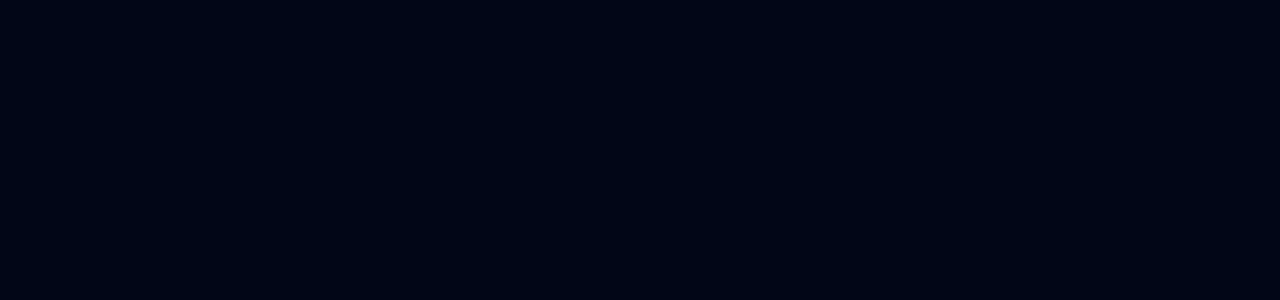
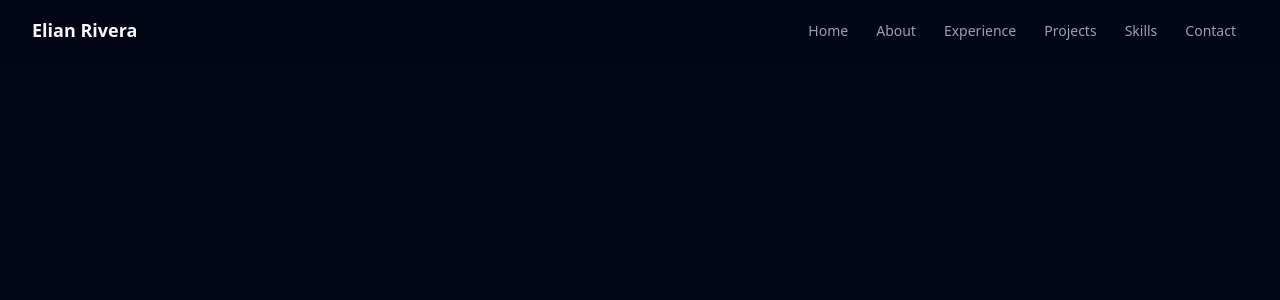
Before and after one commit to aZian10/portfolio, a React app: page / in a window 1280 px wide. Shown: the top 300 px of the page. Built offline with nearby package versions, Linux system fonts and the light colour scheme; the HTML template or start-up script is replaced by a standard one.

Commit message:
feat(navbar): add active navigation state

```diff
--- a/src/components/layout/Navbar/Navbar.jsx
+++ b/src/components/layout/Navbar/Navbar.jsx
@@ -1,3 +1,113 @@
+import { useState, useCallback } from 'react'
+import { navigation } from '../../../constants/navigation.js'
+import useActiveSection from '../../../hooks/useActiveSection.js'
+
 export default function Navbar() {
-  return null
+  const [isMobileMenuOpen, setIsMobileMenuOpen] = useState(false)
+  const sectionIds = navigation.map((item) => item.id)
+  const activeId = useActiveSection(sectionIds)
+
+  const toggleMobileMenu = useCallback(() => {
+    setIsMobileMenuOpen((prev) => !prev)
+  }, [])
+
+  const closeMobileMenu = useCallback(() => {
+    setIsMobileMenuOpen(false)
+  }, [])
+
+  return (
+    <nav
+      className="fixed top-0 left-0 z-50 w-full bg-surface-950/80 backdrop-blur-sm"
+      aria-label="Main navigation"
+    >
+      <div className="mx-auto flex max-w-container items-center justify-between px-4 py-3 sm:px-6 sm:py-4 lg:px-8">
+        <a
+          href="#hero"
+          className="text-lg font-bold text-surface-50 transition-colors duration-300 hover:text-sky-400"
+        >
+          Elian Rivera
+        </a>
+
+        <ul className="hidden items-center gap-1 md:flex" role="list">
+          {navigation.map(({ id, label }) => {
+            const isActive = activeId === id
+
+            return (
+              <li key={id}>
+                <a
+                  href={`#${id}`}
+                  aria-current={isActive ? 'page' : undefined}
+                  className={`relative px-3 py-2 text-sm transition-colors duration-300 ${
+                    isActive
+                      ? 'font-semibold text-sky-400'
+                      : 'font-normal text-surface-400 hover:text-surface-50'
+                  }`}
+                >
+                  {label}
+                  {isActive && (
+                    <span className="absolute bottom-0 left-3 right-3 h-0.5 rounded-full bg-sky-400" />
+                  )}
+                </a>
+              </li>
+            )
+          })}
+        </ul>
+
+        <button
+          type="button"
+          onClick={toggleMobileMenu}
+          className="flex flex-col gap-1.5 p-2 md:hidden"
+          aria-expanded={isMobileMenuOpen}
+          aria-controls="mobile-menu"
+          aria-label={isMobileMenuOpen ? 'Close menu' : 'Open menu'}
+        >
+          <span
+            className={`block h-0.5 w-6 rounded bg-surface-100 transition-all duration-300 ${
+              isMobileMenuOpen ? 'translate-y-2 rotate-45' : ''
+            }`}
+          />
+          <span
+            className={`block h-0.5 w-6 rounded bg-surface-100 transition-all duration-300 ${
+              isMobileMenuOpen ? 'opacity-0' : ''
+            }`}
+          />
+          <span
+            className={`block h-0.5 w-6 rounded bg-surface-100 transition-all duration-300 ${
+              isMobileMenuOpen ? '-translate-y-2 -rotate-45' : ''
+            }`}
+          />
+        </button>
+      </div>
+
+      <div
+        id="mobile-menu"
+        className={`overflow-hidden transition-all duration-300 md:hidden ${
+          isMobileMenuOpen ? 'max-h-80' : 'max-h-0'
+        }`}
+      >
+        <ul className="flex flex-col gap-1 px-4 pb-4" role="list">
+          {navigation.map(({ id, label }) => {
+            const isActive = activeId === id
+
+            return (
+              <li key={id}>
+                <a
+                  href={`#${id}`}
+                  aria-current={isActive ? 'page' : undefined}
+                  onClick={closeMobileMenu}
+                  className={`block rounded px-3 py-2 text-sm transition-colors duration-300 ${
+                    isActive
+                      ? 'bg-surface-800 font-semibold text-sky-400'
+                      : 'font-normal text-surface-400 hover:bg-surface-800/50 hover:text-surface-50'
+                  }`}
+                >
+                  {label}
+                </a>
+              </li>
+            )
+          })}
+        </ul>
+      </div>
+    </nav>
+  )
 }
--- a/src/constants/navigation.js
+++ b/src/constants/navigation.js
@@ -1 +1,8 @@
-export const navigation = []
+export const navigation = [
+  { id: 'hero', label: 'Home' },
+  { id: 'about', label: 'About' },
+  { id: 'experience', label: 'Experience' },
+  { id: 'projects', label: 'Projects' },
+  { id: 'skills', label: 'Skills' },
+  { id: 'contact', label: 'Contact' },
+]
--- /dev/null
+++ b/src/hooks/useActiveSection.js
@@ -0,0 +1,35 @@
+import { useState, useEffect } from 'react'
+
+export default function useActiveSection(sectionIds) {
+  const [activeId, setActiveId] = useState('')
+
+  useEffect(() => {
+    const elements = sectionIds
+      .map((id) => document.getElementById(id))
+      .filter(Boolean)
+
+    if (!elements.length) return
+
+    const observer = new IntersectionObserver(
+      (entries) => {
+        const visible = entries
+          .filter((entry) => entry.isIntersecting)
+          .sort((a, b) => a.boundingClientRect.top - b.boundingClientRect.top)
+
+        if (visible.length) {
+          setActiveId(visible[0].target.id)
+        }
+      },
+      {
+        rootMargin: '-20% 0px -75% 0px',
+        threshold: 0,
+      },
+    )
+
+    elements.forEach((el) => observer.observe(el))
+
+    return () => observer.disconnect()
+  }, [sectionIds])
+
+  return activeId
+}
--- a/src/pages/Home/Home.jsx
+++ b/src/pages/Home/Home.jsx
@@ -1,3 +1,4 @@
+import Navbar from '../../components/layout/Navbar/Navbar.jsx'
 import Hero from '../../sections/Hero/Hero.jsx'
 import About from '../../sections/About/About.jsx'
 import Experience from '../../sections/Experience/Experience.jsx'
@@ -8,6 +9,7 @@ import Contact from '../../sections/Contact/Contact.jsx'
 export default function Home() {
   return (
     <>
+      <Navbar />
       <Hero />
       <About />
       <Experience />
```
